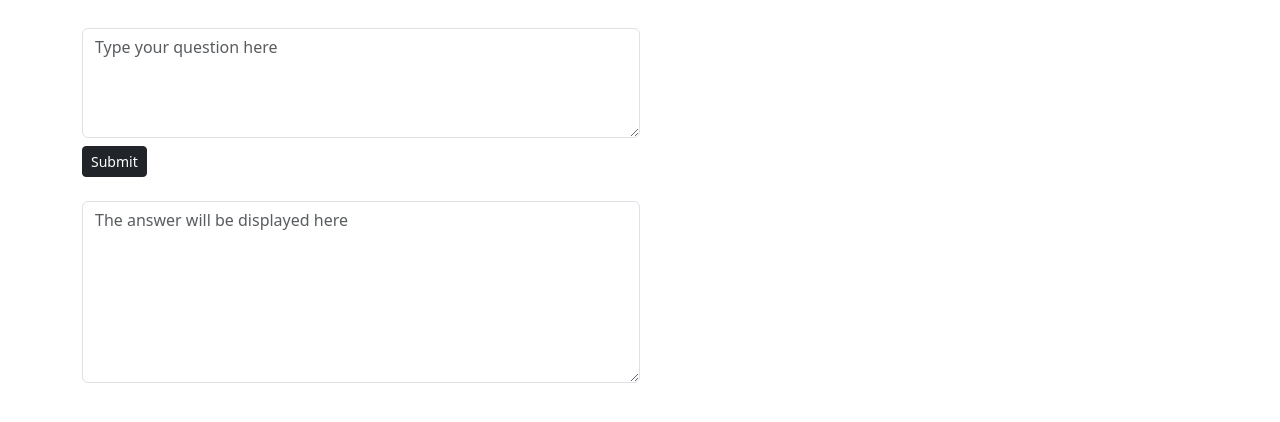
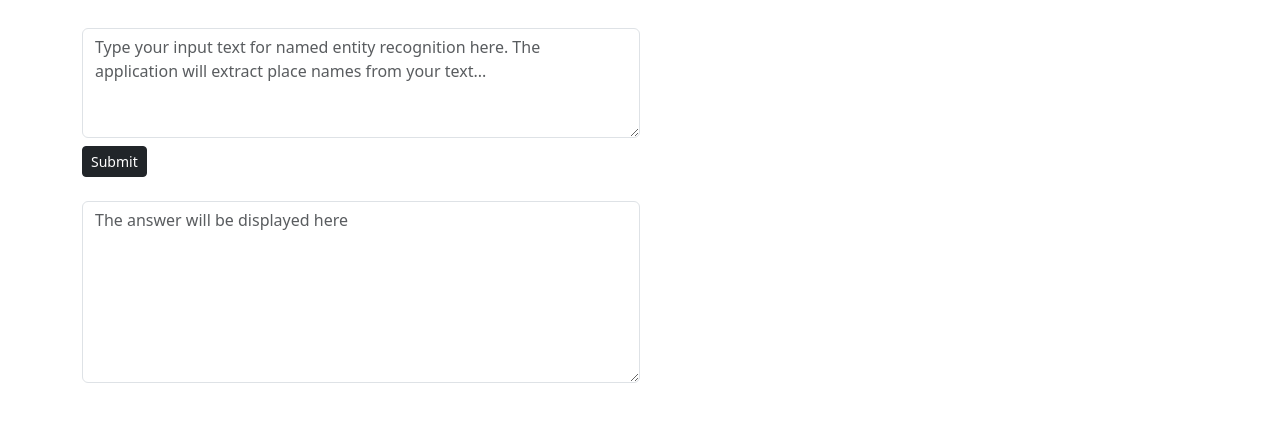
Before and after one commit to aurioldegbelo/QA4RDM, a plain HTML site: page demo/index.html in a window 1280 px wide. Shown: the part 122-544 px from the top of the page. Drawn offline with nearby package versions, Linux system fonts and the light colour scheme.

Commit message:
Update index.html

```diff
--- a/demo/index.html
+++ b/demo/index.html
@@ -17,7 +17,7 @@
     <div class="container" >
         <h2>Hugging Face API demo + NER</h2>
         <br>
-        <textarea class="form-control w-50" id ="input-query" placeholder="Type your question here" rows="4"></textarea>
+        <textarea class="form-control w-50" id ="input-query" placeholder="Type your input text for named entity recognition here. The application will extract place names from your text..." rows="4"></textarea>
         <button type="button" id="submit-button" class="btn btn-dark btn-sm mt-2">Submit</button>
     </div>
 
@@ -50,8 +50,8 @@
         }
         else
         {
-            // use the gradio api to get answers related to the document
-            console.log("Processing the query...", query)
+            // use the gradio api to get place names mentioned in the input text
+            console.log("Processing the input text...", query)
             let gpt_api = "https://aurioldegbelo-gpt-space.hf.space/run/predict"
             const response = await fetch(gpt_api,
             {
```
